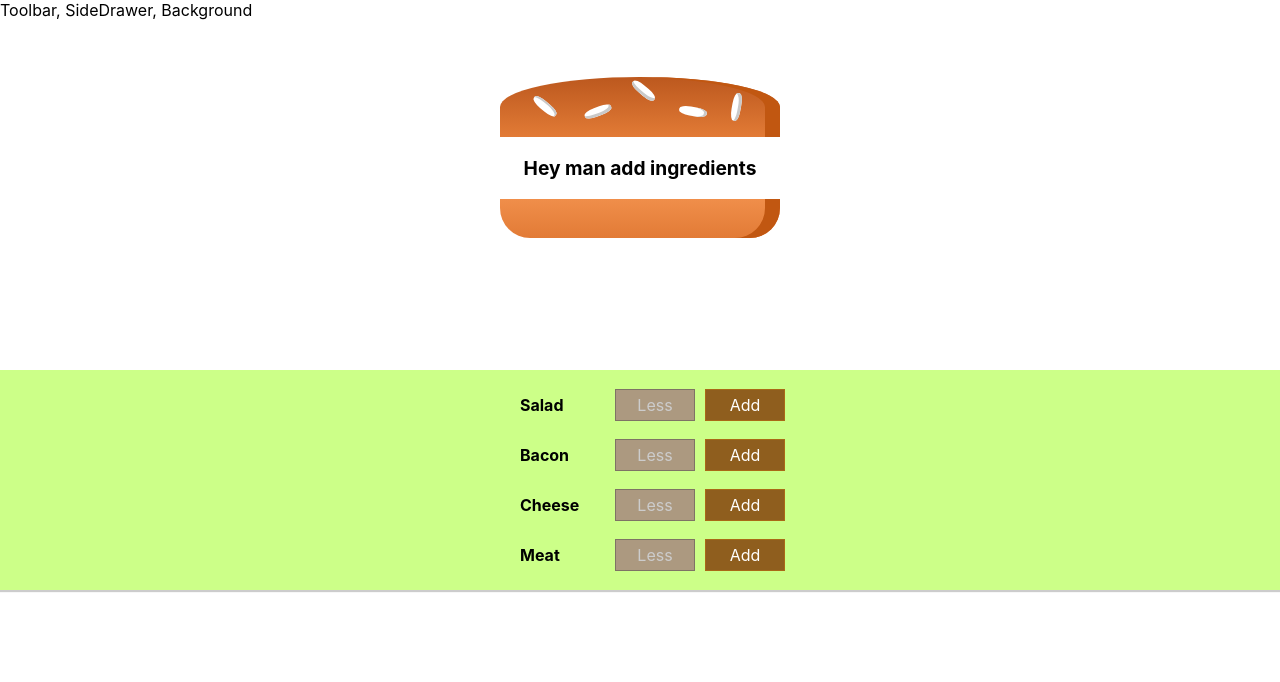
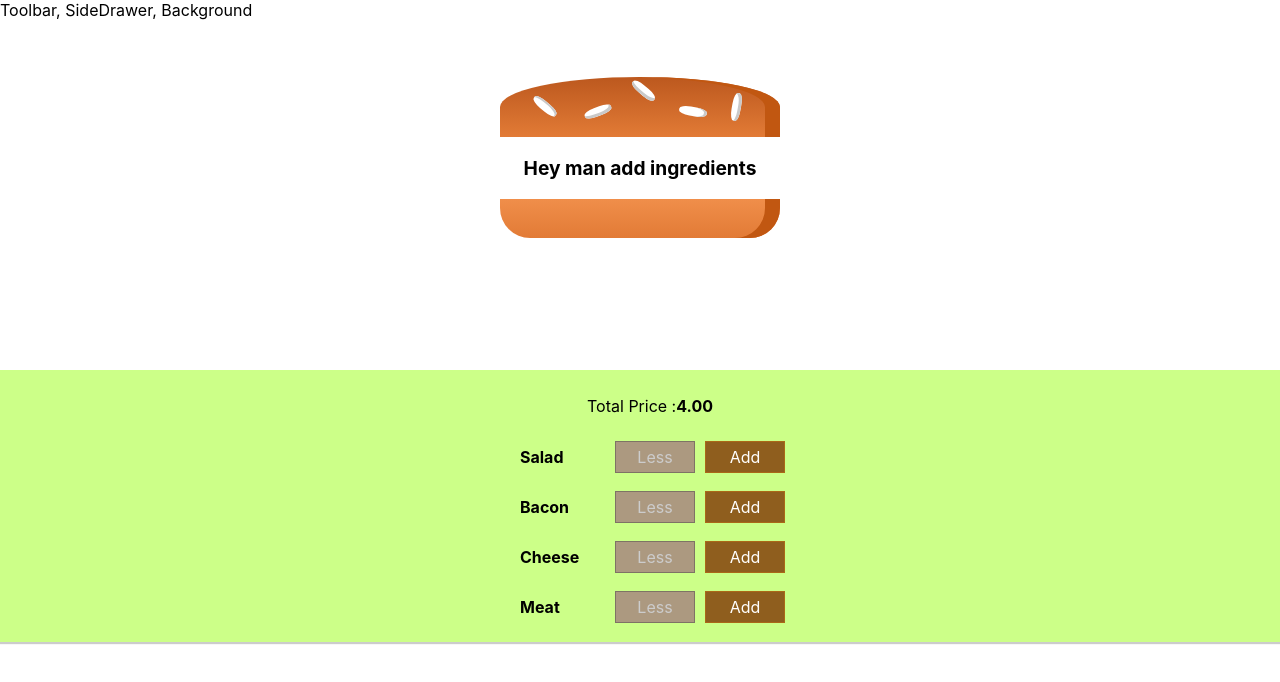
Before and after one commit to peeplilab/burgerBuilder, a React app: page / in a window 1280 px wide. Shown: the top 682 px of the page. Built offline with nearby package versions, Linux system fonts and the light colour scheme; a web font is replaced by a local one.

Commit message:
added price visibility

```diff
--- a/src/components/Burger/BuildControls/BuildControls.js
+++ b/src/components/Burger/BuildControls/BuildControls.js
@@ -11,11 +11,11 @@
 
 const buildControls = (props) => (
   <div className={classes.BuildControls}>
+    <p>Total Price :<strong>{props.price.toFixed(2)}</strong></p>
     {controls.map(ctrl => (
-
       <BuildControl
-        removed = {() => props.ingredientRemoved(ctrl.type)}
-        added = {() => props.ingredientAdded(ctrl.type)}
+        removed={() => props.ingredientRemoved(ctrl.type)}
+        added={() => props.ingredientAdded(ctrl.type)}
         key={ctrl.label}
         label={ctrl.label}
         disabled={props.disabled[ctrl.type]} />
--- a/src/containers/BurgerBuilder/BurgerBuilder.js
+++ b/src/containers/BurgerBuilder/BurgerBuilder.js
@@ -71,6 +71,7 @@
       <Aux>
         <Burger ingredients={this.state.ingredients} />
         <BuildControls
+         price={this.state.totalPrice}
          ingredientAdded={this.addIngredientHandler}
          ingredientRemoved={this.removeIngredientHandler}
          disabled={disableInfo} />
```
